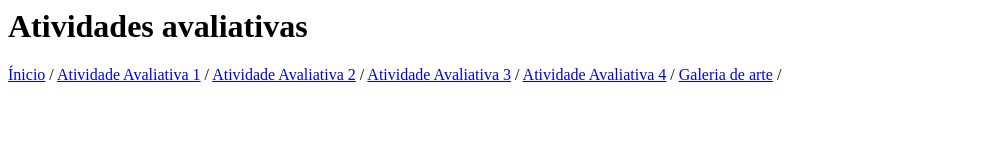
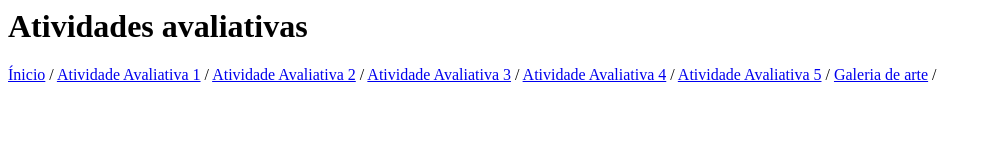
Before and after one commit to OthonIfnmg/pw11, a plain HTML site: page avaliacoes/index.html in a window 1280 px wide. Shown: the whole page, without its empty margins (0-992 px from the left). Drawn offline with Linux system fonts and the light colour scheme.

Commit message:
1 file modified, 1 added

```diff
--- a/avaliacoes/index.html
+++ b/avaliacoes/index.html
@@ -13,6 +13,7 @@
       <a href="atividade2/index.html">Atividade Avaliativa 2</a> /
       <a href="atividade3/index.html">Atividade Avaliativa 3</a> /
       <a href="atividade4/index.html">Atividade Avaliativa 4</a> /
+      <a href="atividade4/portifolio.html">Atividade Avaliativa 5</a> /
       <a href="atividade3/arte.html">Galeria de arte</a> /
     </nav>
   </body>
```
Also changed, not shown: avaliacoes/atividade5/portifolio.html (added).
